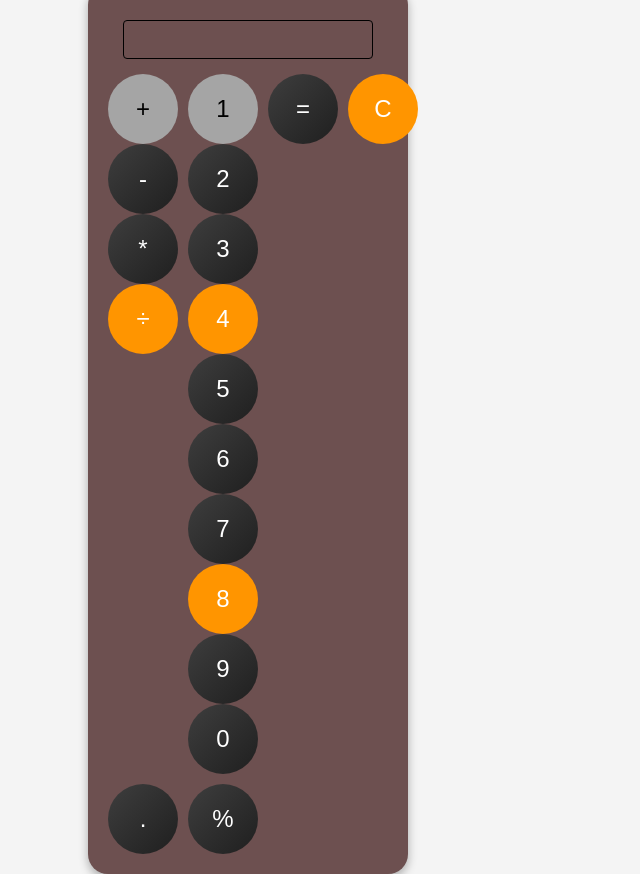
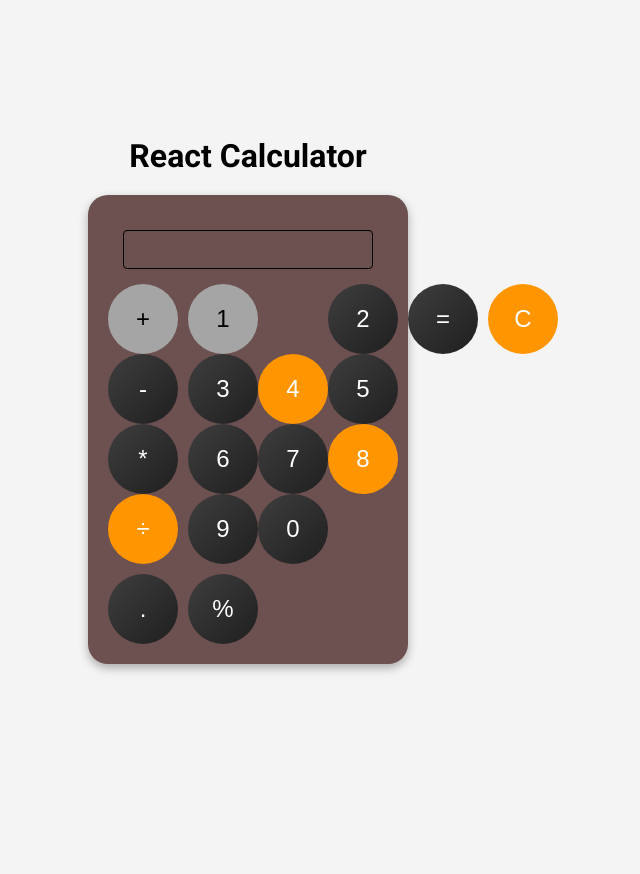
Before and after one commit to Mzhgn/React-Calculator, a React (Create React App) app: page / in a window 1280 px wide. Shown: the whole page, without its empty margins (392-1032 px from the left). After the commit the page ends 800 px from the top, so only its background shows below. Built offline with nearby package versions, Linux system fonts and the light colour scheme.

Commit message:
adding styyles to the numbers

```diff
--- a/src/App.css
+++ b/src/App.css
@@ -45,6 +45,10 @@ input:focus {
   display: grid;
   grid-template-columns: repeat(4, 1fr);
 }
+.numbers {
+  display: grid;
+  grid-template-columns: repeat(3, 1fr);
+}
 button {
   width: 70px;
   height: 70px;
```
